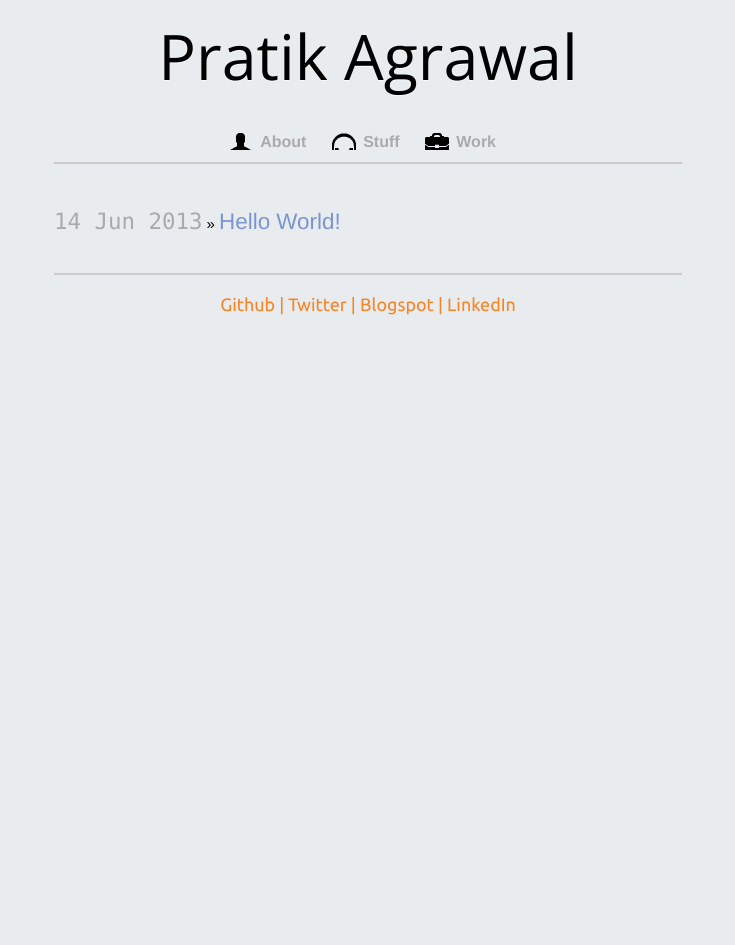
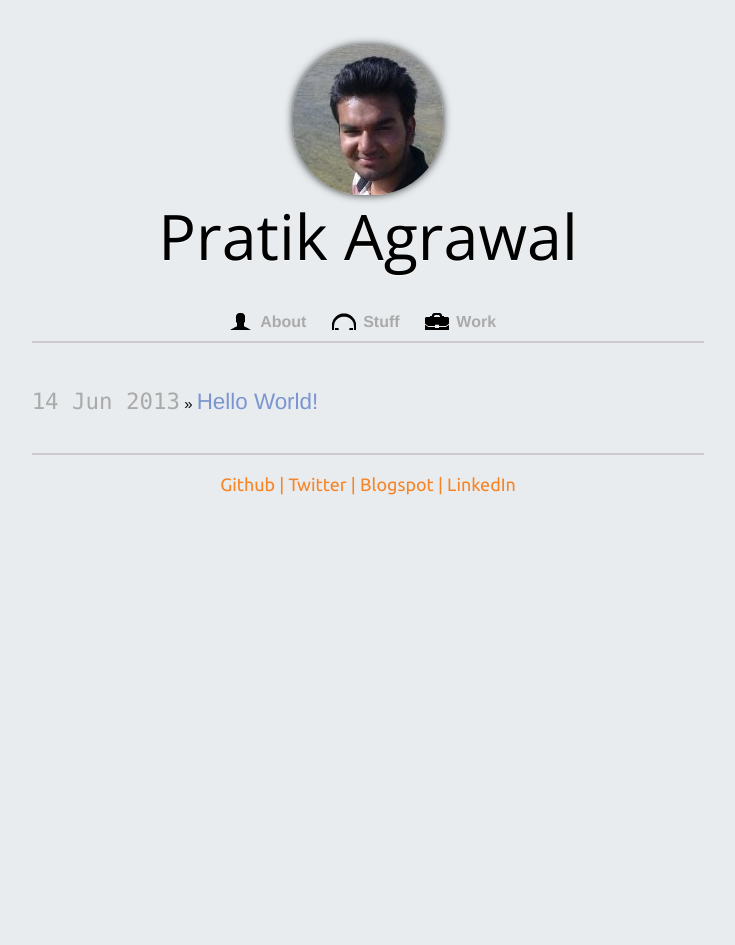
Before and after one commit to pratik98/pratik98.github.com, a Jekyll site: the page built from index.html, in a window 1280 px wide. Shown: the whole page, without its empty margins (272-1007 px from the left). Built offline with Jekyll 4.4.1, drawn with Linux system fonts in a browser that asks for light colours; some web fonts are replaced.

Commit message:
added circled image

```diff
--- a/_layouts/default.html
+++ b/_layouts/default.html
@@ -22,6 +22,8 @@
         <div class="container">
           <div class="site">
             <div class="header">
+			<center>
+			<div class="image-circle"></div></center>
               <h1 class="title"><a href="/">{{ site.name }}</a></h1>
 			  <div class="nav">
               <a class="extra" href="/about.html"><span class="icon-user">&nbsp;&nbsp;&nbsp;&nbsp;&nbsp;&nbsp;</span>About</a>
--- a/css/main.css
+++ b/css/main.css
@@ -71,7 +71,7 @@ ul.posts a{
 .site {
   font-size: 115%;
   text-align: justify;
-  width: 42em;
+  width: 45em;
   margin: 3em auto 2em;
   line-height: 1.5em;
 }
@@ -90,7 +90,6 @@ border-bottom: 2px solid #CCCACB;
   display: block;
   margin-bottom: 3em;
   text-align:center;
-
 }
 
 .site .header h1.title a {
@@ -220,3 +219,17 @@ font-family:'Ubuntu',serif;
 .post pre.terminal code {
   background-color: #333;
 }
+
+.image-circle {
+	margin-bottom: 2em;
+	width: 150px;
+	height: 150px;
+	border-radius:70px;
+	-webkit-border-radius: 70px;
+	-moz-border-radius: 70px;
+	background: url("../images/DP.jpg") no-repeat;
+	box-shadow: 0 0 8px rgba(0, 0, 0, .8);
+	-webkit-box-shadow: 0 0 8px rgba(0, 0, 0, .8);
+	-moz-box-shadow: 0 0 8px rgba(0, 0, 0, .8);
+
+	}
```
Also changed, not shown: images/DP.jpg (added).
